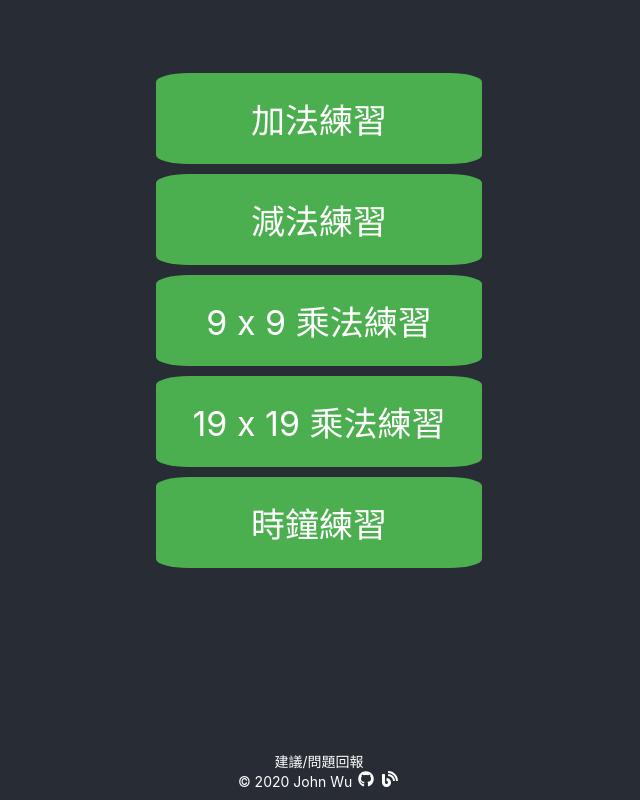
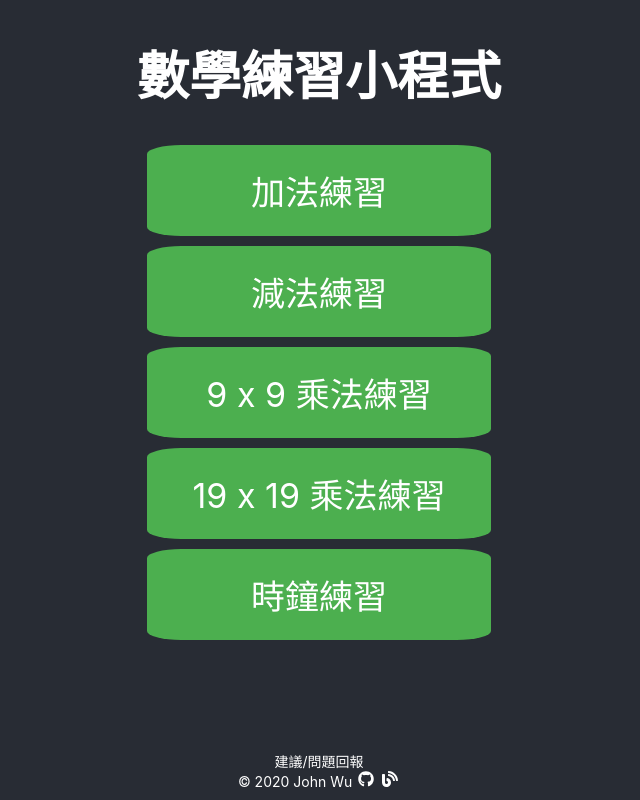
Before and after one commit to johnwu1114/math-exercise, a React (Create React App) app: page / in a window 1280 px wide. Shown: the whole page, without its empty margins (321-961 px from the left). Built offline with nearby package versions, Linux system fonts and the light colour scheme.

Commit message:
chore: adjust ui

```diff
--- a/src/app.jsx
+++ b/src/app.jsx
@@ -23,7 +23,9 @@ export default class App extends Component {
       <div className="app">
         { this.state.isStart
           ? <Quiz questionBank={this.state.questionBank} onClose={() => this.setState({ isStart: false })} />
-          : <ul>
+          : <div>
+            <h1>數學練習小程式</h1>
+            <ul>
               <li className="btn large green" onClick={() => this.start(new AdditionQuestionBank())}>
                 加法練習
               </li>
@@ -40,7 +42,7 @@ export default class App extends Component {
                 時鐘練習
               </li>
             </ul>
-
+          </div>
         }
       </div>
     );
--- a/src/components/clock.jsx
+++ b/src/components/clock.jsx
@@ -81,7 +81,7 @@ export default class Clock extends React.Component {
     hour = (hour * Math.PI / 6) +
       (minute * Math.PI / (6 * 60)) +
       (second * Math.PI / (360 * 60));
-    this.drawHand(hour, radius * 0.4, radius * 0.05);
+    this.drawHand(hour, radius * 0.4, radius * 0.07);
 
     // Minute
     minute = (minute * Math.PI / 30) + (second * Math.PI / (30 * 60));
```
Lines whose indentation alone changed are shown as unchanged.
